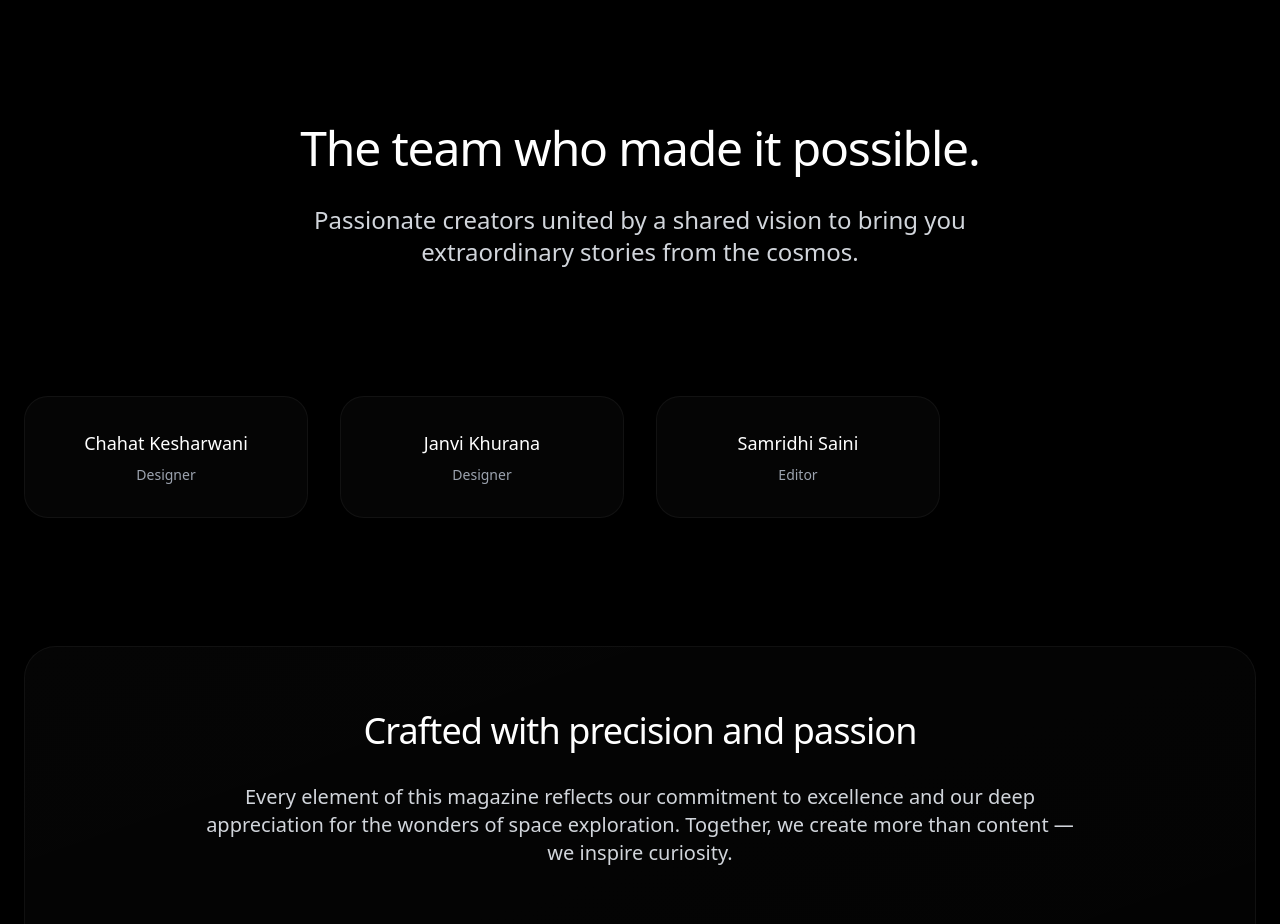
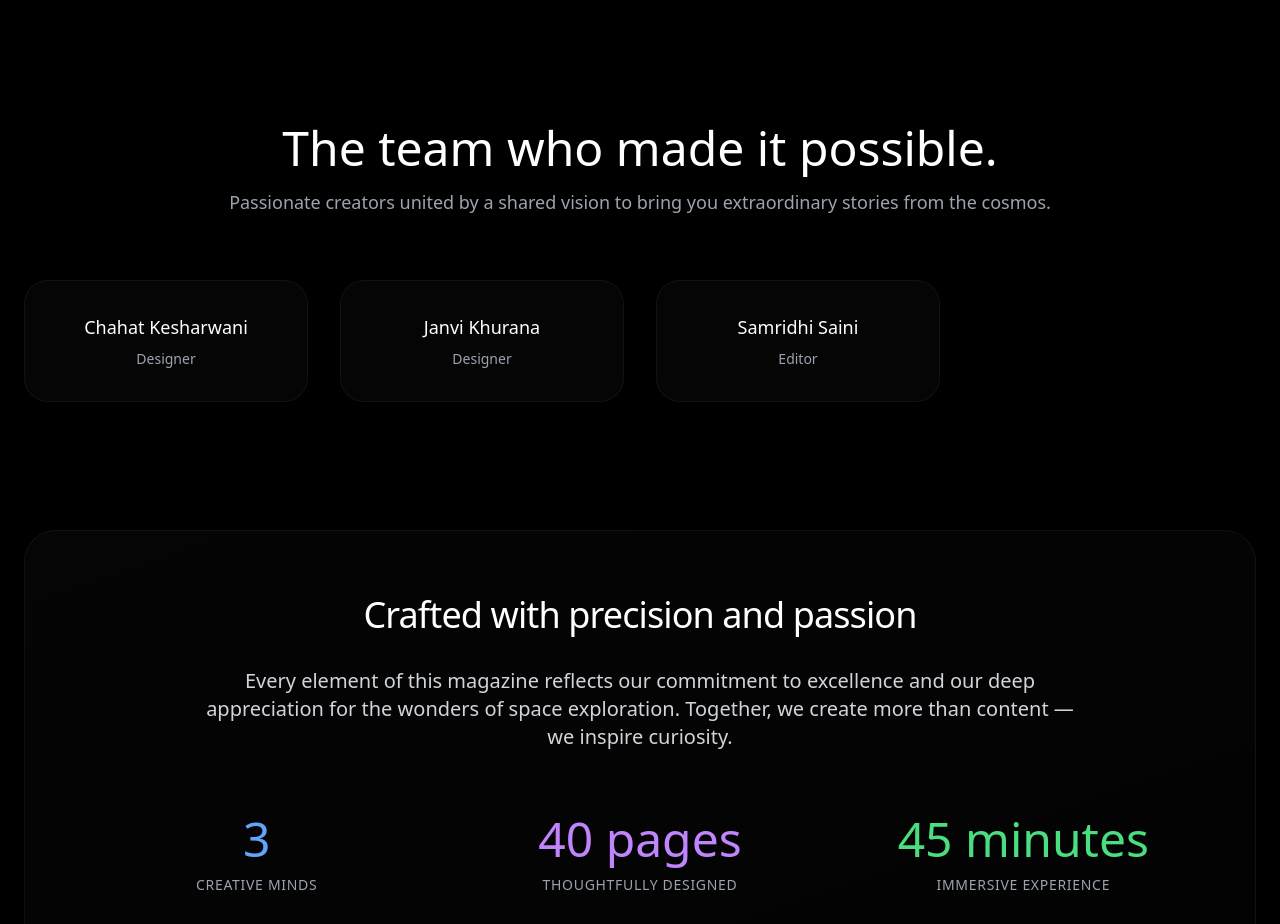
Before and after one commit to chahatkesh/brahmand, a React (Vite) app: page /magazine/1 in a window 1280 px wide. Shown: the part 2060-2984 px from the top of the page. Built offline with nearby package versions, Linux system fonts and the light colour scheme.

Commit message:
feat: Update team section styling for improved clarity and visual appeal

```diff
--- a/src/pages/MagazineDetail.jsx
+++ b/src/pages/MagazineDetail.jsx
@@ -321,15 +321,14 @@ const MagazineDetail = () => {
       <section className="py-32 px-6">
         <div className="max-w-7xl mx-auto">
           {/* Section Header */}
-          <div className="text-center mb-32">
-            <h2 className="text-4xl md:text-5xl font-light text-white mb-8 tracking-tight leading-none">
-              The team who made it possible.
-            </h2>
-            <p className="text-xl md:text-2xl text-gray-300 font-light max-w-3xl mx-auto leading-relaxed">
-              Passionate creators united by a shared vision to bring you extraordinary stories from the cosmos.
-            </p>
-          </div>
-
+          <div className="text-center mb-16">
+              <h2 className="text-4xl md:text-5xl font-light text-white mb-4">
+                The team who made it possible.
+              </h2>
+              <p className="text-gray-400 text-lg font-light">
+                Passionate creators united by a shared vision to bring you extraordinary stories from the cosmos.
+              </p>
+            </div>
           {/* Leadership Team */}
           {magazine.team && magazine.team.filter(member => member.islead).length > 0 && (
             <div className="mb-32">
@@ -344,7 +343,7 @@ const MagazineDetail = () => {
                         className="text-center group"
                       >
                         {/* Member Info */}
-                        <div className="space-y-4">
+                        <div className="space-y-4 bg-white/[0.02] backdrop-blur-xl rounded-3xl p-8 border border-white/[0.05] hover:border-white/10 hover:bg-white/[0.04] transition-all duration-500 hover:shadow-2xl hover:shadow-blue-500/5 hover:transform hover:scale-[1.02">
                           <h4 className="text-3xl font-light text-white group-hover:text-blue-300 transition-colors duration-300">
                             {member.name}
                           </h4>
```
